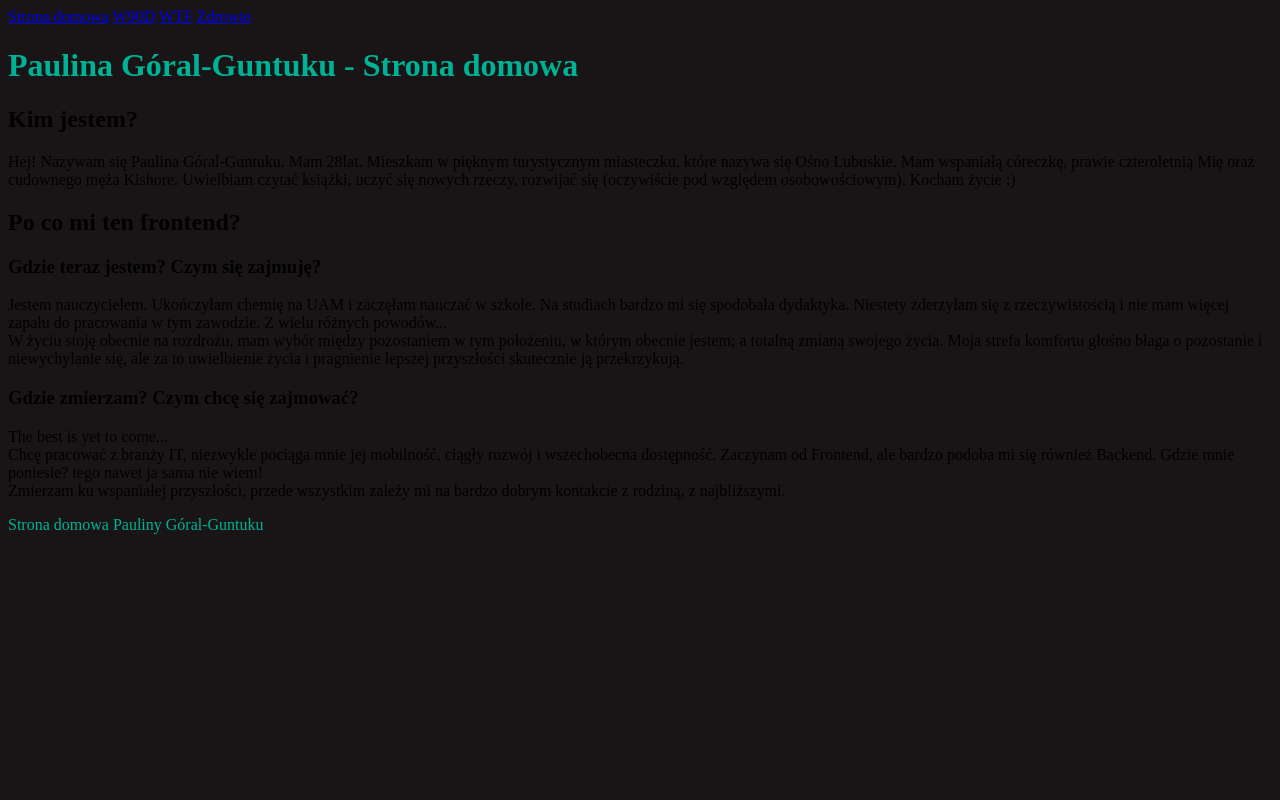
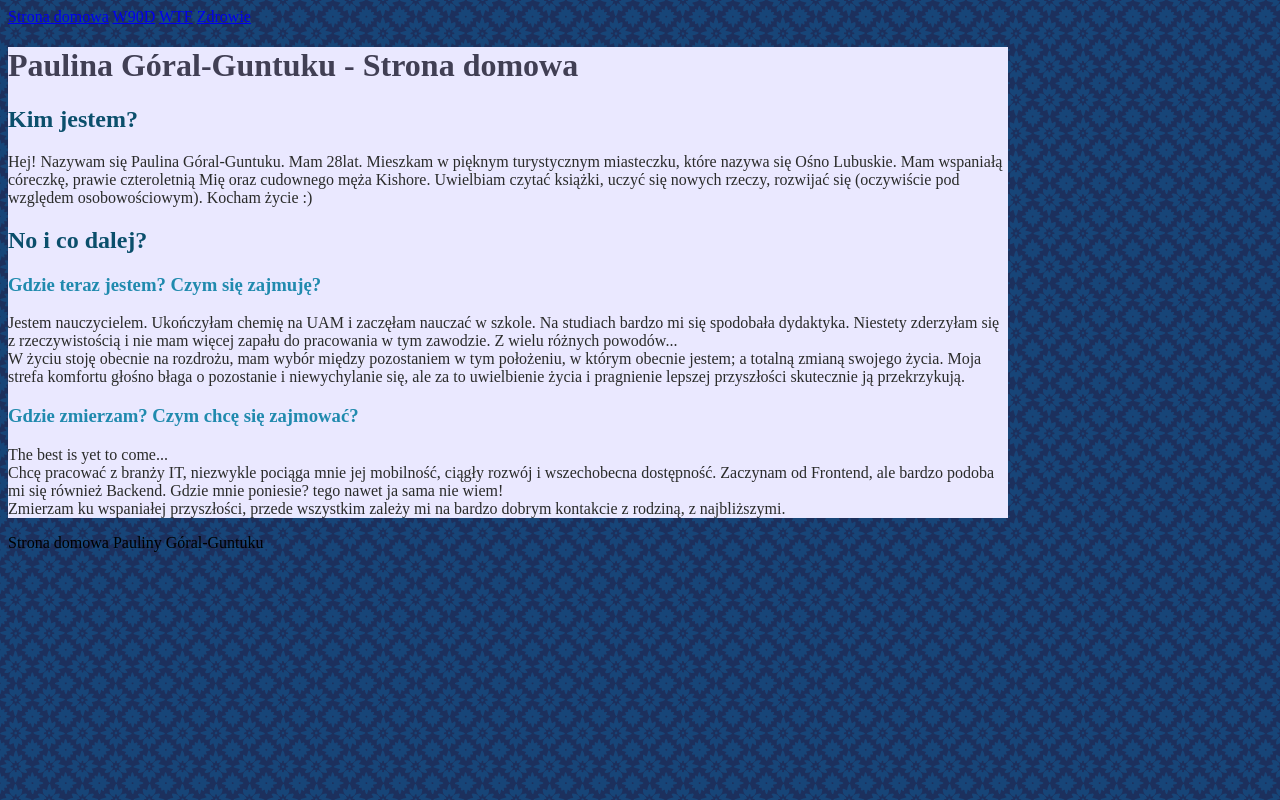
Before and after one commit to paulina-goral-guntuku/homepage, a plain HTML site: page index.html in a window 1280 px wide. Drawn offline with Linux system fonts and the light colour scheme.

Commit message:
Rebuilded css&made basic colors

```diff
--- a/index.html
+++ b/index.html
@@ -20,7 +20,7 @@
         <h1 class="main-header">Paulina Góral-Guntuku - Strona domowa</h1>
       </header>
       <section class="about-me">
-        <h2 class="about-me__question">Kim jestem?</h2>
+        <h2 class="about-me__header">Kim jestem?</h2>
         <p class="about-me__answear">
           Hej! Nazywam się Paulina Góral-Guntuku. Mam 28lat. Mieszkam w pięknym
           turystycznym miasteczku, które nazywa się Ośno Lubuskie. Mam wspaniałą
@@ -30,7 +30,7 @@
         </p>
       </section>
       <section class="about-me">
-        <h2 class="about-me__header">Po co mi ten frontend?</h2>
+        <h2 class="about-me__header">No i co dalej?</h2>
         <article>
           <h3 class="about-me__question">
             Gdzie teraz jestem? Czym się zajmuję?
--- a/style.css
+++ b/style.css
@@ -1,27 +1,27 @@
 body {
-  background-color: #191516;
+  background-image: url(img/moroccan-flower-dark/moroccan-flower-dark.png);
 }
 
-#navigation a {
-  color: #ab2346;
+main {
+  background: #eae8ff;
+  width: 1000px;
 }
 
 .main-header {
-  color: #00b295;
+  color: #413F54;
 }
 
-.section-header {
-  color: #ddd92a;
+.about-me {
 }
 
-.article-header {
-  color: #ab2346;
+.about-me__answear {
+  color: #2a2b2a;
 }
 
-.answear {
-  color: #c9daea;
+.about-me__header {
+  color: #0B4F6C;
 }
 
-.footer {
-  color: #00b295;
+.about-me__question {
+  color: #208aae;
 }
```
Also changed, not shown: img/main.jpg (deleted), img/moroccan-flower-dark/moroccan-flower-dark.png (added), img/moroccan-flower-dark/readme.txt (added), 3 other files.
